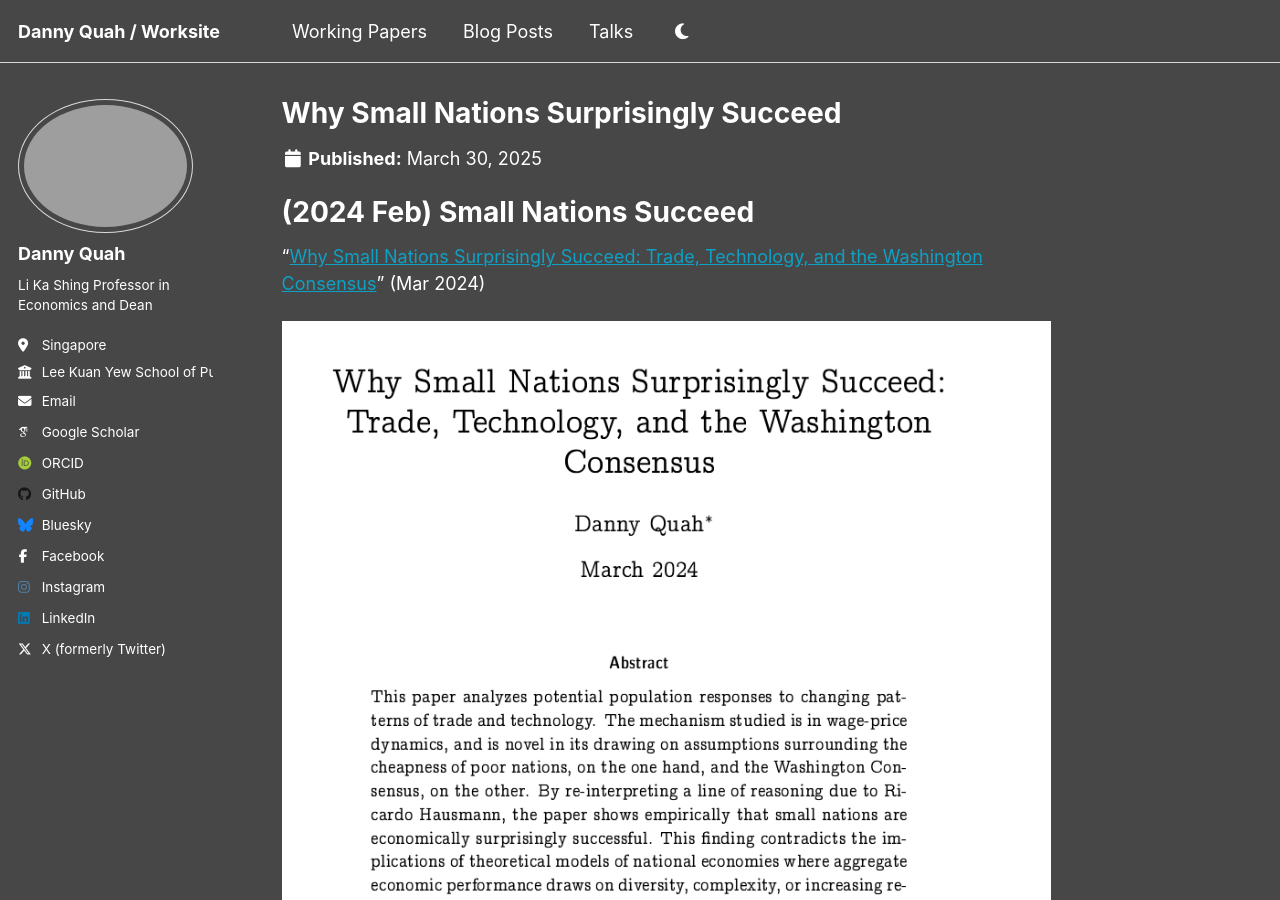
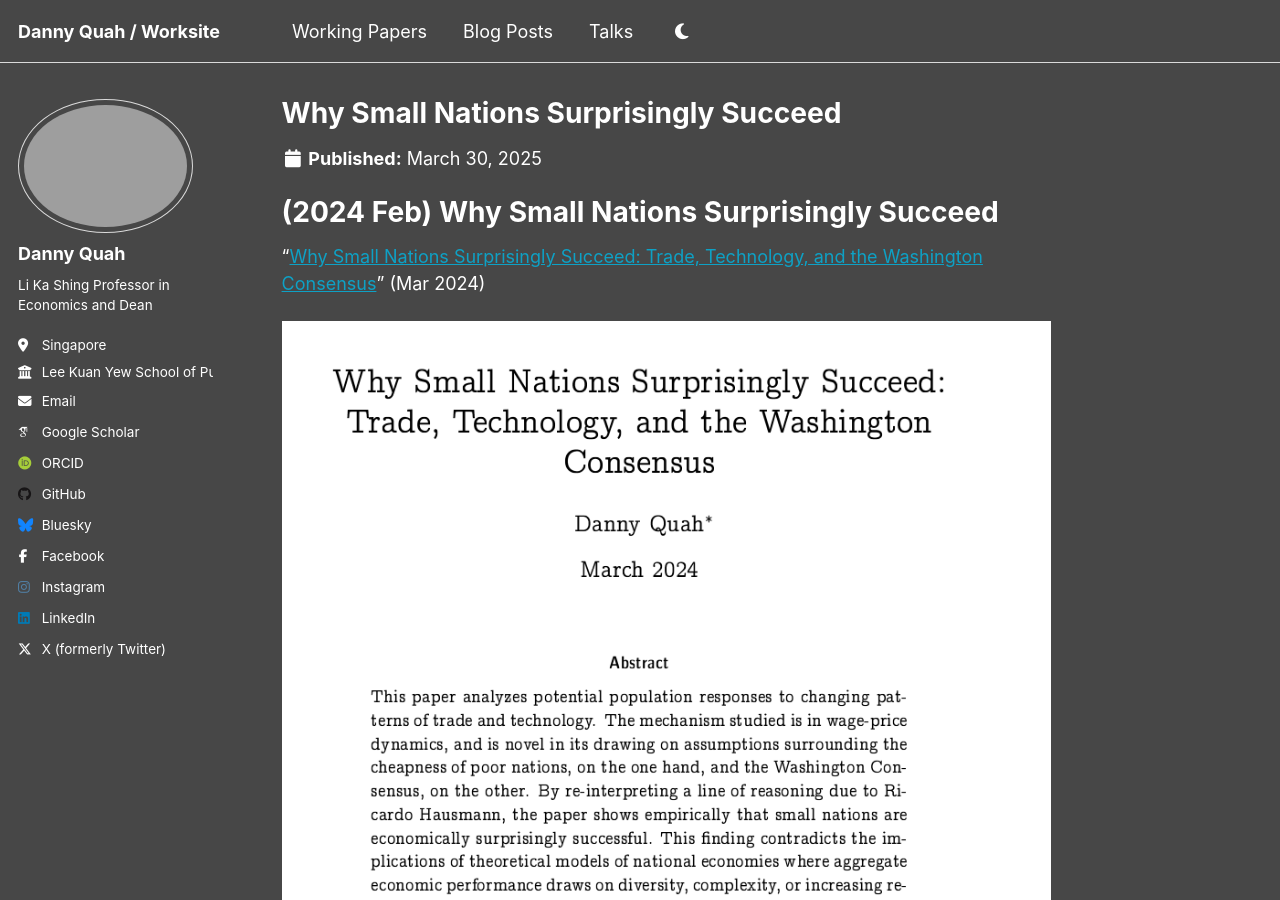
Before and after one commit to DannyQuah/DannyQuah.github.io, a Jekyll site: the page built from _portfolio/2024-02-small-nations-succeed.md, in a window 1280 px wide and 900 px high. Built offline with Jekyll 4.4.1, drawn with Linux system fonts in a browser that asks for light colours; some web fonts are replaced.

Commit message:
Why Small Nations Surprisingly Succeed

```diff
--- a/_portfolio/2024-02-small-nations-succeed.md
+++ b/_portfolio/2024-02-small-nations-succeed.md
@@ -10,7 +10,7 @@ type: "Working Paper"
 # location: "theLocation"
 fileName: 2024-02-small-nations-succeed.md
 ---
-# (2024 Feb) Small Nations Succeed
+# (2024 Feb) Why Small Nations Surprisingly Succeed
 "<a href="https://dannyquah.github.io/Storage/2024.02-Danny.Quah-Small-Nations-Success.pdf">Why Small Nations Surprisingly Succeed:  Trade, Technology, and the Washington Consensus</a>" (Mar 2024)
 
 [<img src="https://DannyQuah.github.io/Storage/2024.02-Danny.Quah-Small-Nations-Success-titlepage.png" alt = "Why Small Nations Surprisingly Succeed - Titlepage"/>](https://dannyquah.github.io/Storage/2024.02-Danny.Quah-Small-Nations-Success.pdf)
```
Also changed, not shown: other parts of _portfolio/2024-02-small-nations-succeed.md (+1 -1 lines).
